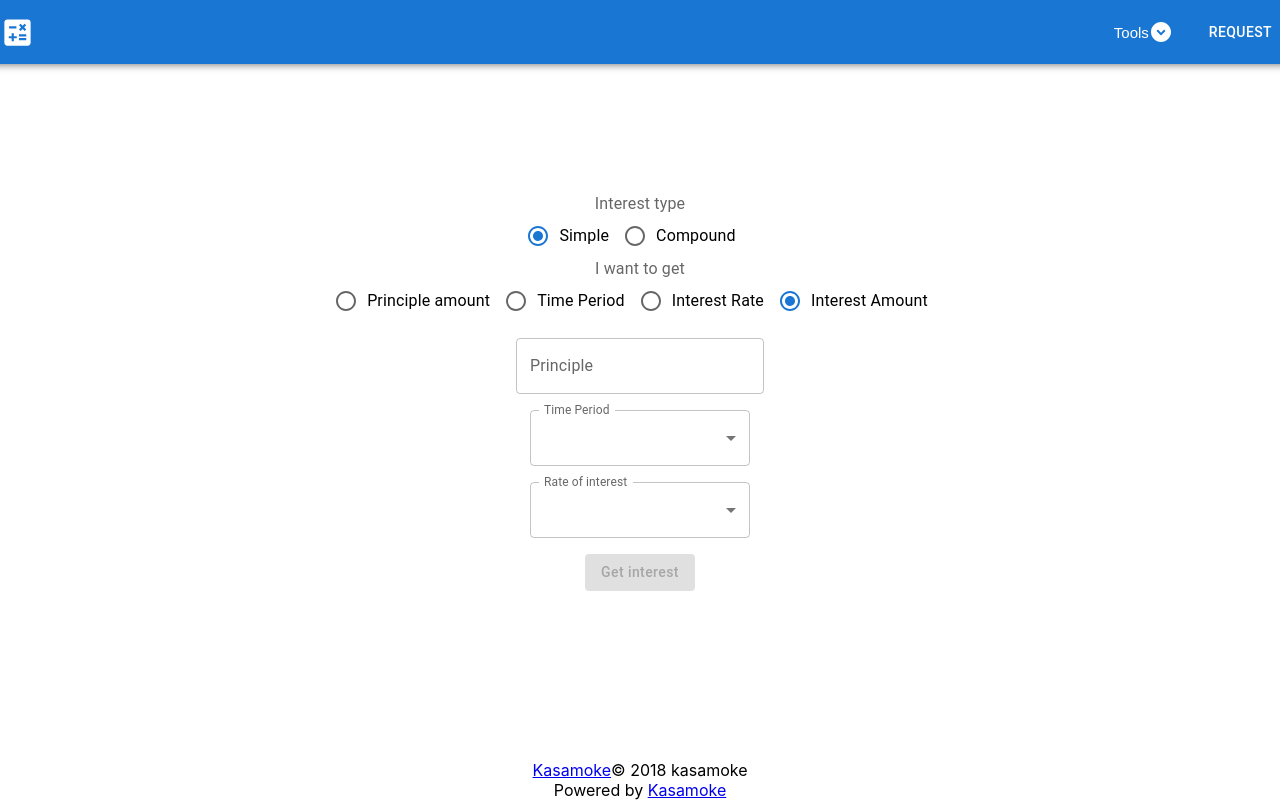
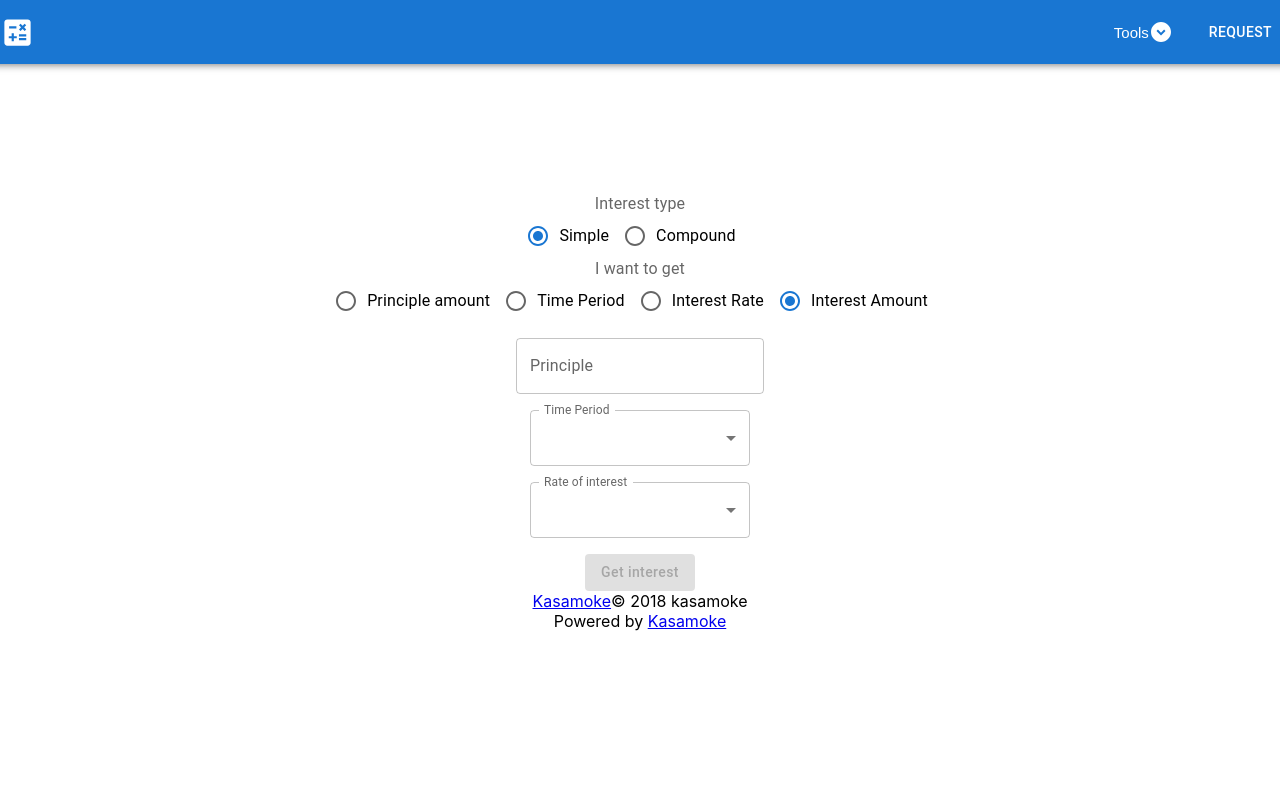
Before and after one commit to nirajpandey034/InterestCalculator, a React (Create React App) app: page /interest-calculator in a window 1280 px wide. Shown: the top 800 px of the page. Built offline with nearby package versions, Linux system fonts and the light colour scheme.

Commit message:
some changes

```diff
--- a/src/App.css
+++ b/src/App.css
@@ -13,11 +13,11 @@
   }
 }
 
-/* @media screen and (max-width: 800px) {
+@media screen and (max-width: 800px) {
   .footer {
     display: none;
   }
-} */
+}
 
 
 .MuiToolbar-root {
--- a/src/Components/Footer.js
+++ b/src/Components/Footer.js
@@ -3,7 +3,7 @@ import { CFooter, CLink } from "@coreui/react";
 
 function Footer() {
   return (
-    <CFooter style={{position: 'fixed', bottom: 0}}>
+    <CFooter style={{position: 'relative', bottom: 0}}>
       <div>
         <CLink href="https://kasamoke.com" target="_blank">Kasamoke</CLink>
         <span>&copy; 2018 kasamoke</span>
```
